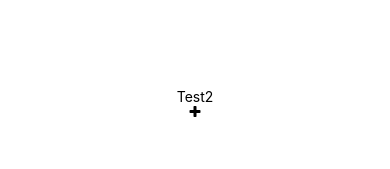
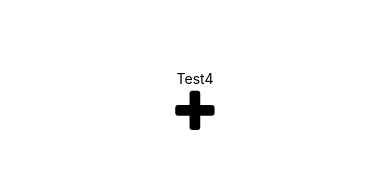
Before and after one commit to asimersel/yearly-quest, a React Native app: screen / in a window 390 px wide. Shown: the part 319-488 px from the top of the page. Built offline with nearby package versions, Linux system fonts and the light colour scheme.

Commit message:
convert project to typescript

```diff
--- a/App.js
+++ /dev/null
@@ -1,22 +0,0 @@
-import { StatusBar } from "expo-status-bar";
-import { StyleSheet, Text, View } from "react-native";
-import FontAwesome from "@expo/vector-icons/FontAwesome";
-
-export default function App() {
-  return (
-    <View style={styles.container}>
-      <Text>Test2</Text>
-      <FontAwesome name="plus" size="20" color={"#000"} />
-      <StatusBar style="auto" />
-    </View>
-  );
-}
-
-const styles = StyleSheet.create({
-  container: {
-    flex: 1,
-    backgroundColor: "#fff",
-    alignItems: "center",
-    justifyContent: "center",
-  },
-});
--- /dev/null
+++ b/App.tsx
@@ -0,0 +1,22 @@
+import { StatusBar } from 'expo-status-bar';
+import { StyleSheet, Text, View } from 'react-native';
+import FontAwesome from '@expo/vector-icons/FontAwesome';
+
+export default function App() {
+  return (
+    <View style={styles.container}>
+      <Text>Test4</Text>
+      <FontAwesome name="plus" size={50} color={'#000'} />
+      <StatusBar style="auto" />
+    </View>
+  );
+}
+
+const styles = StyleSheet.create({
+  container: {
+    flex: 1,
+    backgroundColor: '#fff',
+    alignItems: 'center',
+    justifyContent: 'center',
+  },
+});
--- a/babel.config.js
+++ b/babel.config.js
@@ -1,6 +1,6 @@
-module.exports = function(api) {
+module.exports = function (api) {
   api.cache(true);
   return {
-    presets: ['babel-preset-expo'],
+    presets: ["babel-preset-expo", "@babel/preset-typescript"],
   };
 };
```
Also changed, not shown: package.json (+11 -1 lines), tsconfig.json (added, +28 -0 lines), .eslintrc.js (added), src/screens/Goals.tsx (added), 2 other files (tests, documents, lock files or other folders).
